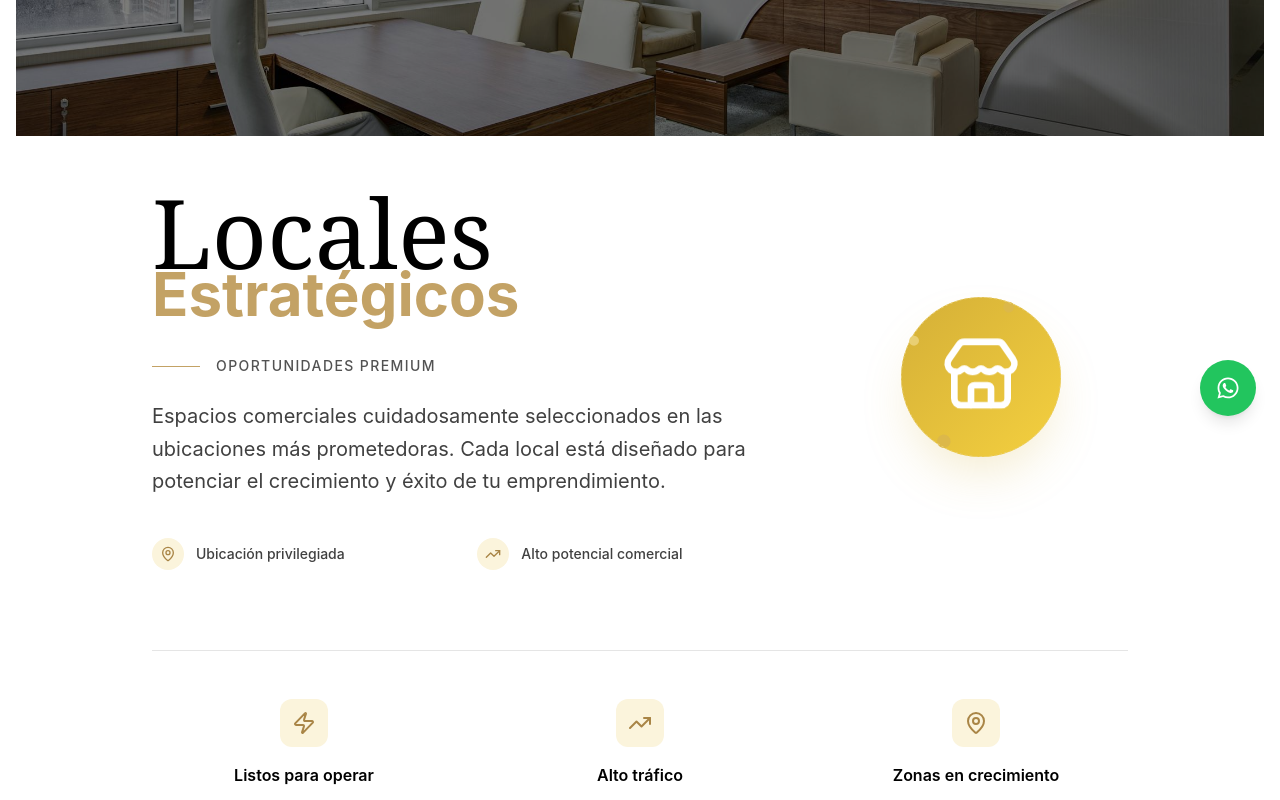
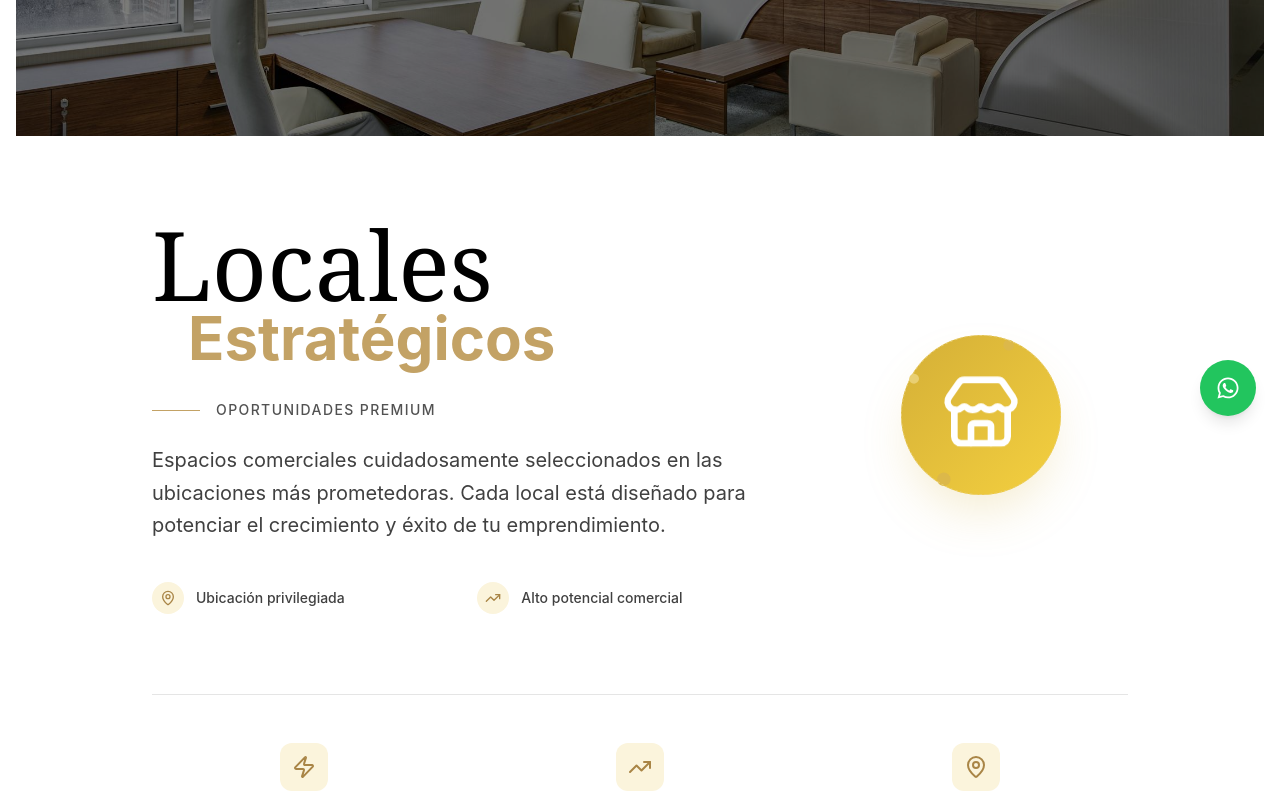
Before and after one commit to michelldenjoy/inmo, a React (Vite) app: page /comercios in a window 1280 px wide. Shown: the part 360-1160 px from the top of the page. Built offline with nearby package versions, Linux system fonts and the light colour scheme.

Commit message:
margin intro vivi y comerc

```diff
--- a/src/Components/IntroComercios.jsx
+++ b/src/Components/IntroComercios.jsx
@@ -3,7 +3,7 @@ import { Store, TrendingUp, MapPin, Zap } from "lucide-react";
 
 const IntroComercios = () => {
   return (
-    <div className="py-12 bg-elegant-white relative">
+    <div className="py-20 bg-elegant-white relative">
       <motion.div
         initial={{ opacity: 0 }}
         animate={{ opacity: 1 }}
@@ -25,7 +25,7 @@ const IntroComercios = () => {
                 initial={{ opacity: 0, scaleX: 0 }}
                 animate={{ opacity: 1, scaleX: 1 }}
                 transition={{ duration: 1.5, delay: 0.8 }}
-                className="text-4xl md:text-6xl font-bold text-gold-500 -mt-4 origin-left"
+                className="text-4xl md:text-6xl font-bold text-gold-500 -mt-1 ml-9 origin-left"
               >
                 Estratégicos
               </motion.h2>
--- a/src/Components/IntroVivienda.jsx
+++ b/src/Components/IntroVivienda.jsx
@@ -25,7 +25,7 @@ const IntroVivienda = () => {
                 initial={{ opacity: 0, scaleX: 0 }}
                 animate={{ opacity: 1, scaleX: 1 }}
                 transition={{ duration: 1.5, delay: 0.8 }}
-                className="text-4xl md:text-6xl font-bold text-gold-500 -mt-4 origin-left"
+                className="text-4xl md:text-6xl font-bold text-gold-500 -mt-1 ml-9 origin-left"
               >
                 Exclusivos
               </motion.h2>
```
